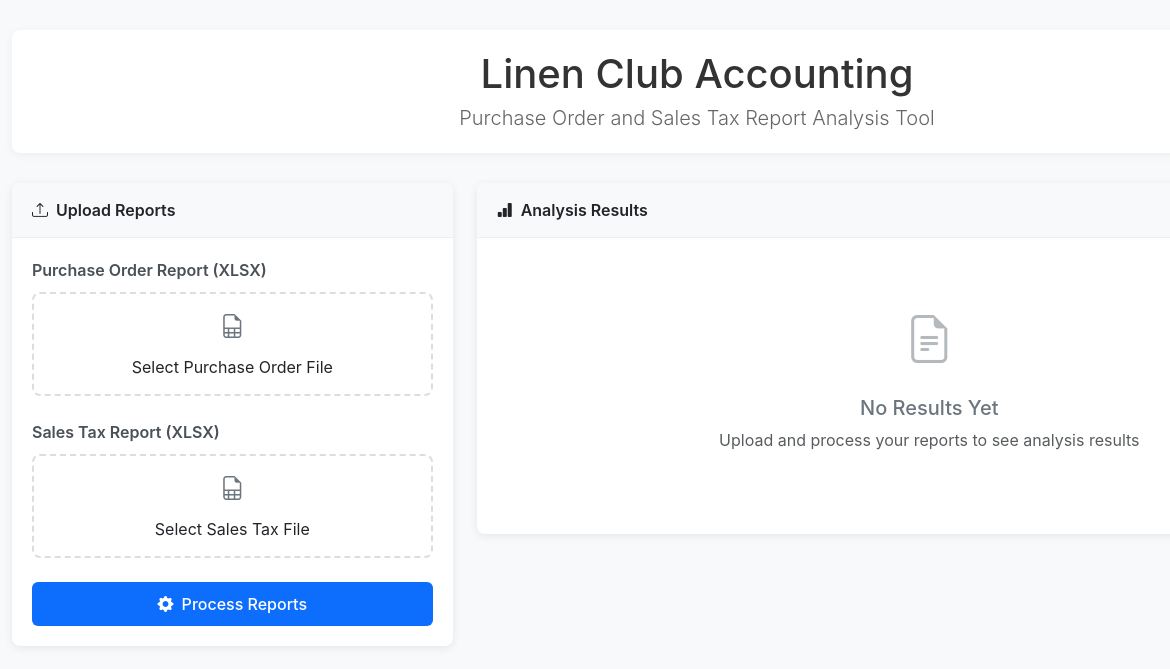
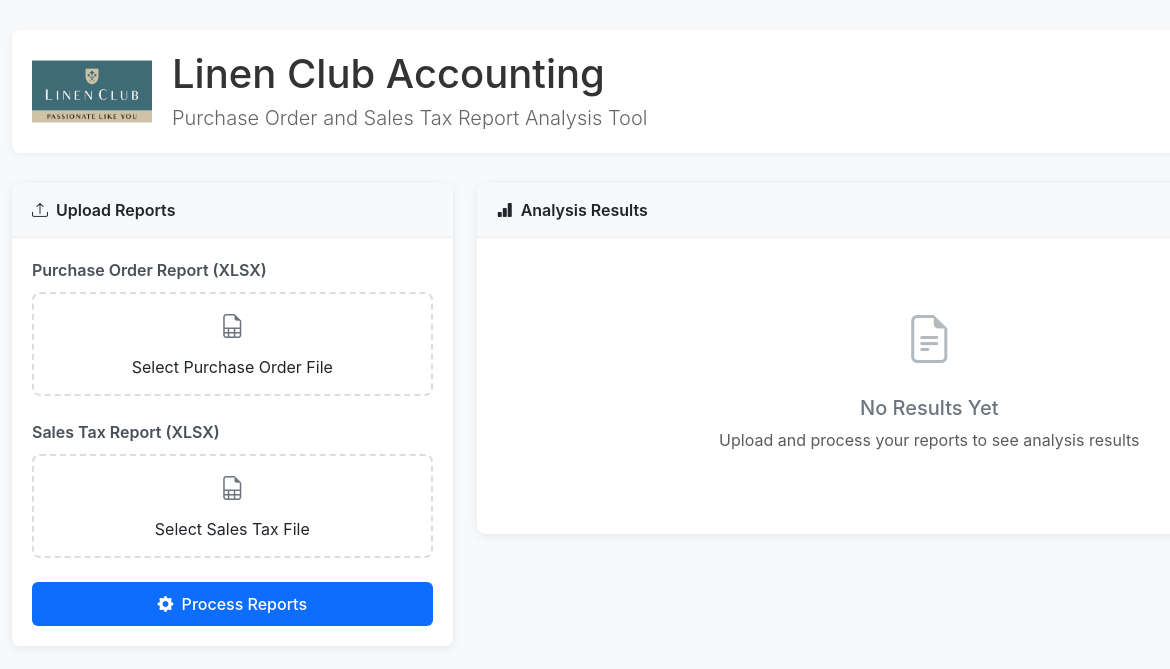
Before and after one commit to Akshit97/linen-club-accounting, an Electron app: page src/index.html in a window 1600 px wide. Shown: the whole page, without its empty margins (103-1273 px from the left). Drawn offline with nearby package versions, Linux system fonts and the light colour scheme.

Commit message:
feat: add logo

```diff
--- a/src/index.html
+++ b/src/index.html
@@ -16,20 +16,29 @@
         padding: 30px 15px;
       }
       .header {
-        text-align: center;
         margin-bottom: 30px;
         padding: 20px;
         background: #fff;
         border-radius: 8px;
         box-shadow: 0 2px 10px rgba(0,0,0,0.05);
+        display: flex;
+        align-items: center;
+      }
+      .header-content {
+        flex: 1;
       }
       .header h1 {
         margin-bottom: 5px;
+        margin-top: 0;
         color: #333;
       }
       .header p {
         color: #666;
         margin-bottom: 0;
+      }
+      .logo-img {
+        max-width: 120px;
+        margin-right: 20px;
       }
       .card {
         border: none;
@@ -125,8 +134,11 @@
     <div class="main-container">
       <!-- Header -->
       <div class="header">
-        <h1>Linen Club Accounting</h1>
-        <p class="lead">Purchase Order and Sales Tax Report Analysis Tool</p>
+        <img src="Linen_Club_Logo.jpg" alt="Linen Club Logo" class="logo-img">
+        <div class="header-content">
+          <h1>Linen Club Accounting</h1>
+          <p class="lead">Purchase Order and Sales Tax Report Analysis Tool</p>
+        </div>
       </div>
 
       <div class="row">
```
Also changed, not shown: src/Linen_Club_Logo.jpg (added).
